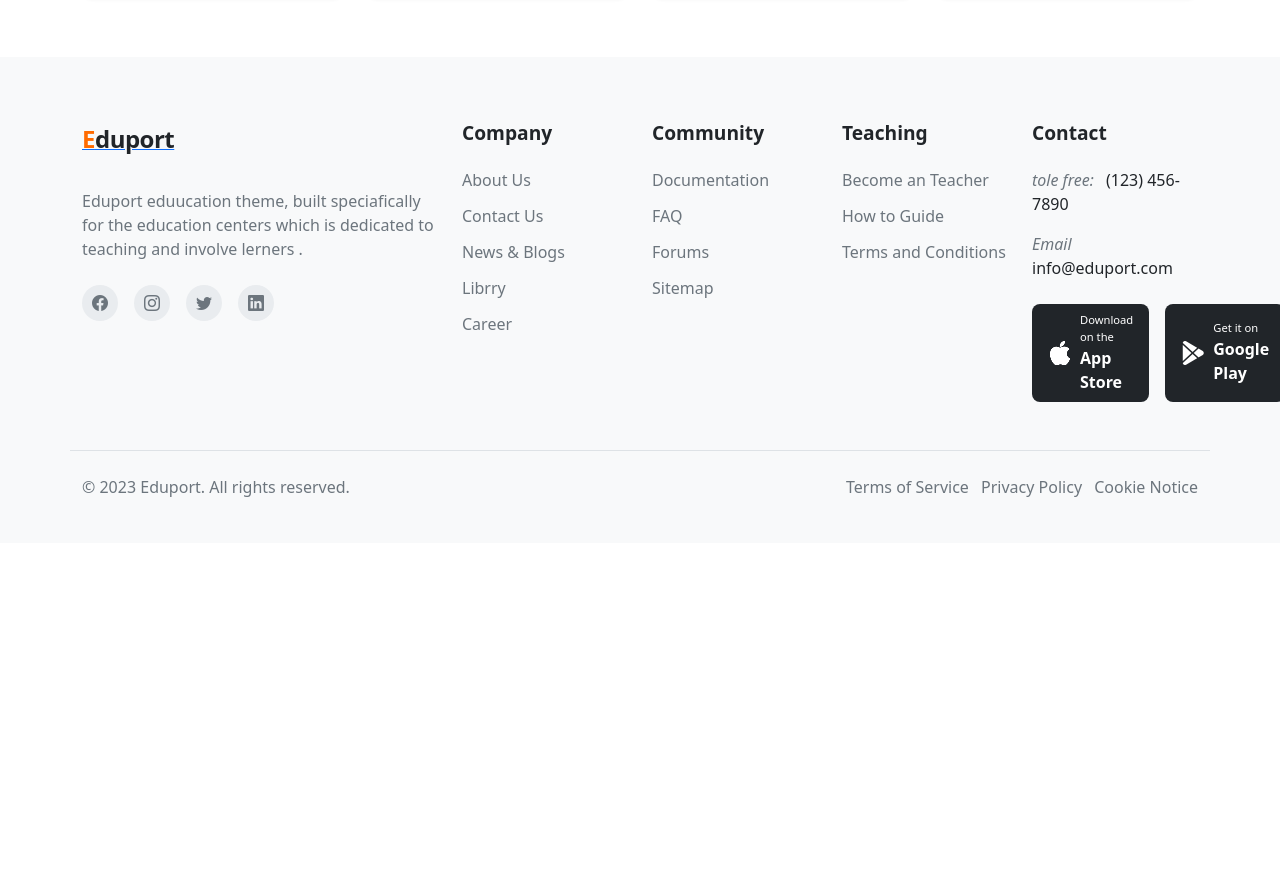
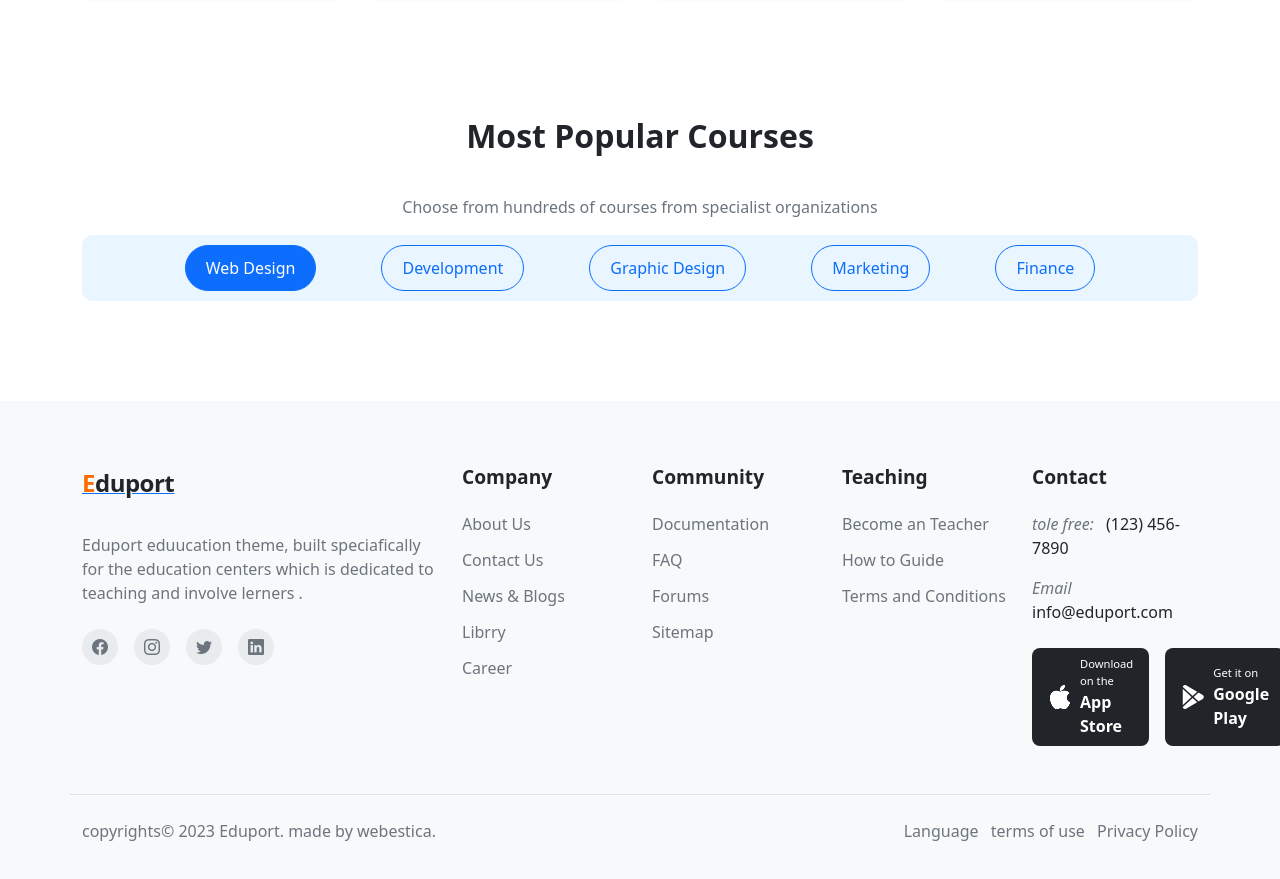
Before and after one commit to Sumit-Rao-5522/EndSem-WebDev-, a plain HTML site: page index.html in a window 1280 px wide. Shown: the part 861-1740 px from the top of the page. Before the commit the page ends 1404 px from the top, so only its background shows below. Drawn offline with nearby package versions, Linux system fonts and the light colour scheme.

Commit message:
project2

```diff
--- a/index.html
+++ b/index.html
@@ -227,6 +227,61 @@
             }
         }
 
+        /* Popular Courses Section */
+        .courses-section {
+            padding: 60px 0;
+            text-align: center;
+        }
+
+        .courses-heading {
+            font-size: 32px;
+            font-weight: 700;
+            margin-bottom: 40px;
+            color: #212529;
+        }
+
+        .category-container {
+            background-color: #e9f5ff;
+            padding: 10px;
+            border-radius: 10px;
+            margin-bottom: 40px;
+            width: 100%;
+        }
+
+        .category-buttons {
+            display: flex;
+            justify-content: center;
+            flex-wrap: wrap;
+            gap: 65px;
+        }
+
+        .category-btn {
+            padding: 10px 20px;
+            border-radius: 50px;
+            background-color: transparent;
+            color: #0d6efd;
+            border: 1px solid #0d6efd;
+            font-weight: 500;
+            transition: all 0.3s ease;
+            cursor: pointer;
+        }
+
+        .category-btn:hover, .category-btn.active {
+            background-color: #0d6efd;
+            color: white;
+        }
+
+        @media (max-width: 767.98px) {
+            .category-buttons {
+                flex-direction: column;
+                align-items: center;
+            }
+
+            .category-btn {
+                width: 80%;
+            }
+        }
+
         /* Footer Styles */
         .footer {
             background-color: #f8f9fa;
@@ -250,7 +305,7 @@
         }
 
         .footer-link:hover {
-            color: #FF6B00;
+            color: #3300ff;
         }
 
         .footer-about {
@@ -510,6 +565,23 @@
                 </div>
             </div>
         </section>
+
+        <!-- Popular Courses Section -->
+        <section class="courses-section">
+            <div class="container">
+                <h2 class="courses-heading">Most Popular Courses</h2>
+                <p style="color: #6c757d;">Choose from hundreds of courses from specialist organizations</p>
+                <div class="category-container">
+                    <div class="category-buttons">
+                        <button class="category-btn active">Web Design</button>
+                        <button class="category-btn">Development</button>
+                        <button class="category-btn">Graphic Design</button>
+                        <button class="category-btn">Marketing</button>
+                        <button class="category-btn">Finance</button>
+                    </div>
+                </div>
+            </div>
+        </section>
     </main>
 
     <!-- Footer -->
@@ -598,13 +670,14 @@
             <!-- Footer Bottom -->
             <div class="row footer-bottom">
                 <div class="col-md-6 text-center text-md-start">
-                    <p class="mb-2 mb-md-0">© 2023 Eduport. All rights reserved.</p>
+                    <p class="mb-2 mb-md-0">copyrights© 2023 Eduport. made by webestica.</p>
                 </div>
                 <div class="col-md-6 text-center text-md-end">
                     <ul class="list-inline mb-0">
-                        <li class="list-inline-item"><a href="#" class="footer-link">Terms of Service</a></li>
+                        <li class="list-inline-item"><a href="#" class="footer-link">Language</a></li>
+                        <li class="list-inline-item"><a href="#" class="footer-link">terms of use</a></li>
                         <li class="list-inline-item"><a href="#" class="footer-link">Privacy Policy</a></li>
-                        <li class="list-inline-item"><a href="#" class="footer-link">Cookie Notice</a></li>
+
                     </ul>
                 </div>
             </div>
@@ -647,6 +720,17 @@
             dropdownMenus.forEach(menu => {
                 menu.classList.add('animate__animated', 'animate__fadeIn');
             });
+
+            // Category buttons functionality
+            const categoryButtons = document.querySelectorAll('.category-btn');
+            categoryButtons.forEach(button => {
+                button.addEventListener('click', function() {
+                    // Remove active class from all buttons
+                    categoryButtons.forEach(btn => btn.classList.remove('active'));
+                    // Add active class to clicked button
+                    this.classList.add('active');
+                });
+            });
         });
     </script>
 </body>
```
